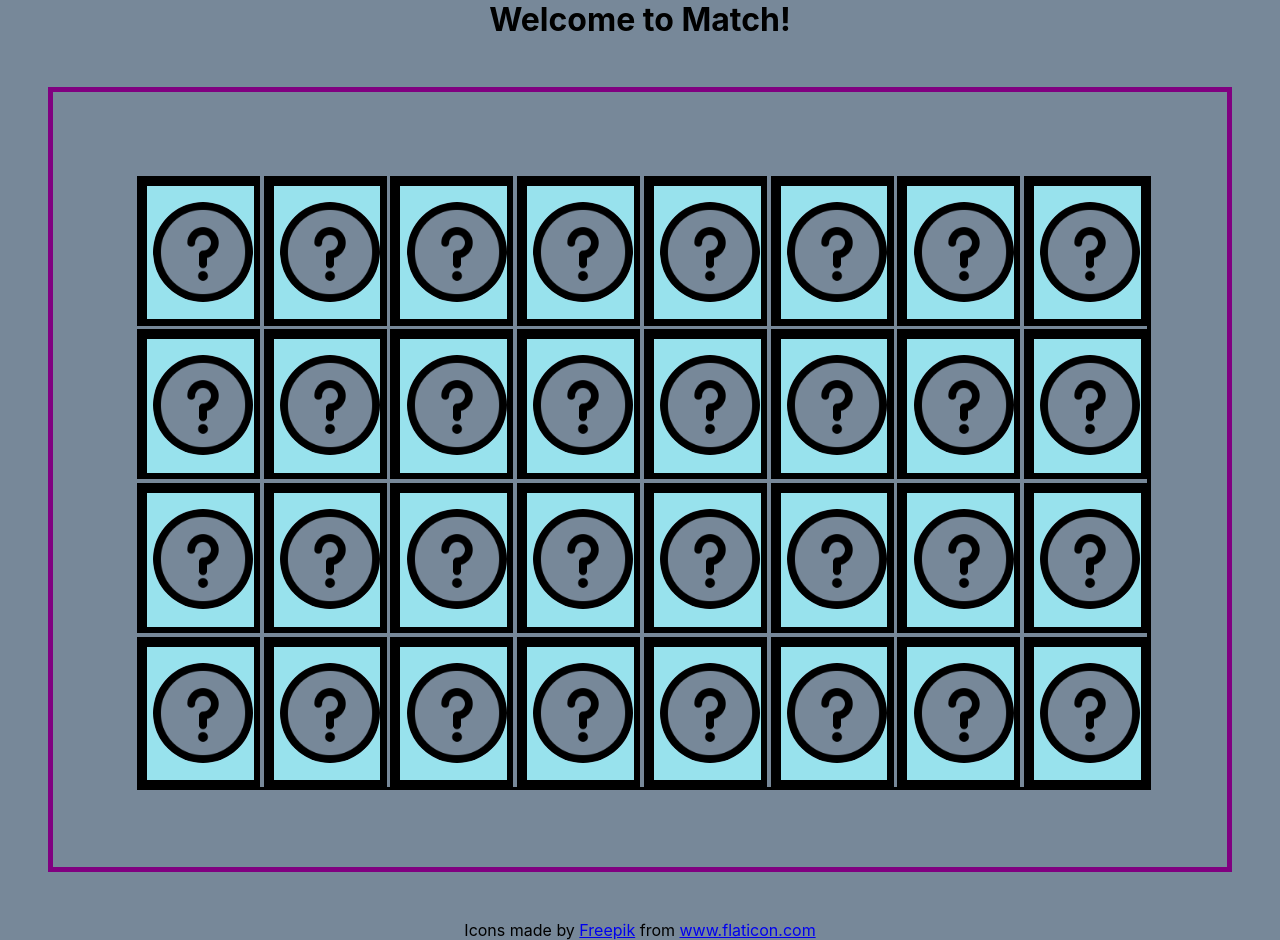
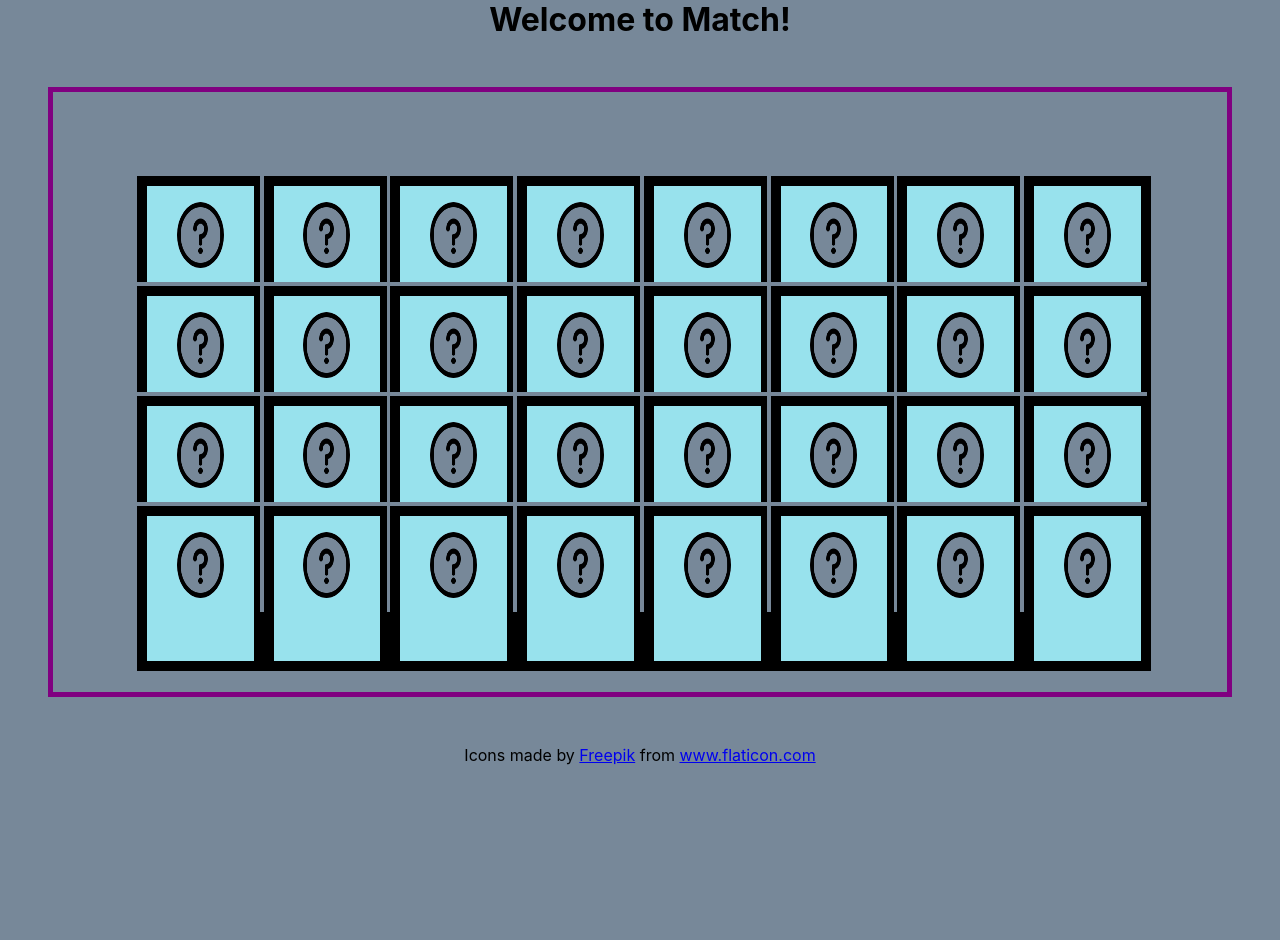
Before and after one commit to TheEugeniaKim/match, a React (Create React App) app in the folder match/: page / in a window 1280 px wide. After the commit the page ends 800 px from the top, so only its background shows below. Built offline with nearby package versions, Linux system fonts and the light colour scheme; data requests are answered from the project's data file.

Commit message:
new databse of 32 cards

```diff
--- a/match/db.json
+++ b/match/db.json
@@ -56,11 +56,6 @@
       "symbol": "/card_images/monkey.png"
     },
     {
-      "id": 12,
-      "name":"beaver",
-      "symbol": "/card_images/beaver.png"
-    },
-    {
       "id": 13,
       "name":"penguin",
       "symbol": "/card_images/penguin.png"
@@ -79,6 +74,91 @@
       "id": 16,
       "name":"walrus",
       "symbol": "/card_images/walrus.png"
+    },
+    {
+      "id": 17,
+      "name": "zebra",
+      "symbol": "/card_images/zebra.png"
+    },
+    {
+      "id": 18,
+      "name":"beaver",
+      "symbol": "/card_images/beaver.png"
+    },
+    {
+      "id": 19,
+      "name":"cat",
+      "symbol": "/card_images/cat.png"
+    },
+    {
+      "id": 20,
+      "name":"chick",
+      "symbol": "/card_images/chick.png"
+    },
+    {
+      "id": 21,
+      "name":"cow",
+      "symbol": "/card_images/cow.png"
+    },
+    {
+      "id": 22,
+      "name":"dog",
+      "symbol": "/card_images/dog.png"
+    },
+    {
+      "id": 23,
+      "name":"donkey",
+      "symbol": "/card_images/donkey.png"
+    },
+    {
+      "id": 24,
+      "name":"duck",
+      "symbol": "/card_images/duck.png"
+    },
+    {
+      "id": 25,
+      "name":"elephant",
+      "symbol": "/card_images/elephant.png"
+    },
+    {
+      "id": 26,
+      "name":"hen",
+      "symbol": "/card_images/hen.png"
+    },
+    {
+      "id": 27,
+      "name":"lion",
+      "symbol": "/card_images/lion.png"
+    },
+    {
+      "id": 28,
+      "name":"monkey",
+      "symbol": "/card_images/monkey.png"
+    },
+    {
+      "id": 29,
+      "name":"penguin",
+      "symbol": "/card_images/penguin.png"
+    },
+    {
+      "id": 30,
+      "name":"pig",
+      "symbol": "/card_images/pig.png"
+    },
+    {
+      "id": 31,
+      "name":"polar-bear",
+      "symbol": "/card_images/polar-bear.png"
+    },
+    {
+      "id": 32,
+      "name":"walrus",
+      "symbol": "/card_images/walrus.png"
+    },
+    {
+      "id": 33,
+      "name": "zebra",
+      "symbol": "/card_images/zebra.png"
     }
   ]
 }
--- a/match/src/App.css
+++ b/match/src/App.css
@@ -20,18 +20,22 @@
 .card {
   border: 10px solid black;
   margin: 3%;
-  height: 100%;
+  height: 150%;
   width: 100%;
   padding: 5%;
   box-sizing: border-box;
   box-shadow: greenyellow;
   background-color: #98e2ed;
+  transition: transform 1s;
+
 }
 
 .symbol {
-  height: 100px;
+  height: 50%;
+  width: 50%;
   border-radius: 60%;
   margin-top: 10%;
+  margin-bottom: 10%;
 }
 
 .card-back {
--- a/match/src/components/Directions.js
+++ b/match/src/components/Directions.js
@@ -1,4 +1,8 @@
 <p>
 Welcome to match! This is a memory game where you have 5 minutes to correctly match
-the cards with the same animals. You can only have two cards flipped at a time.
+the cards with the same animal by turning over cards in pairs.
+<br/>
+If you run out of time you lose.
+<br/>
+If you correctly match all of the cards before time runs out you win.
 </p>
--- a/match/src/components/GameArea.js
+++ b/match/src/components/GameArea.js
@@ -11,19 +11,31 @@ class GameArea extends React.Component {
 		return this.fetchCards()
 	}
 
+	shuffleCards = (array) => {
+		let j = Math.floor(Math.random() * (array.length))
+		for (let i = array.length - 1; i > 0; i--){
+			[array[i], array[j]] = [array[j], array[i]]
+		}
+		return array
+	}
+
+
 	fetchCards = () => {
 		let url= 'http://localhost:3000/cards'
 		fetch(url)
 		.then(response => response.json())
-		.then(cards => this.setState({
-			cards: [...cards,...cards]
-		}))
+		.then(array => {
+			const cards = [...array]
+			this.setState({
+				cards: this.shuffleCards(cards)
+			})
+		})
 	}
 
   render () {
-    return(
+		return(
       <div className="board">
-        <GameBoard cards = {this.state.cards} />
+        <GameBoard cards={this.state.cards} />
       </div>
     )
 
--- a/match/src/components/GameBoard.js
+++ b/match/src/components/GameBoard.js
@@ -4,29 +4,27 @@ import MatchCard from './MatchCard'
 class GameBoard extends React.Component {
 
 	state = {
-
+		flippedCards: [],
+		match: 0
 	}
 
-	shuffleCards = (array) => {
-		for (var i = array.length - 1; i>0; i-- ){
-			var j = Math.floor(Math.random() * (i + 1))
-			var temp = array[i]
-			array[i] = array[j]
-			array[j] = temp
-		}
-	}
+	setFlippedCards = (cardObj) => {
+		return this.setState({
+			flipCards: [...cardObj]
+		})
+}
 
 	render(){
-		let deck = this.shuffleCards(this.props.cards)
-		return(this.props.cards.map(card => {
+		return this.props.cards.map(card => {
 			return (
 				<MatchCard
+					setFlippedCards={this.setFlippedCards}
 					name={card.name}
 					symbol={card.symbol}
 					key={card.id}
 				/>
 			)
-		}))
+		})
 	}
 }
 
--- a/match/src/components/MatchCard.js
+++ b/match/src/components/MatchCard.js
@@ -6,16 +6,19 @@ class MatchCard extends React.Component {
     front: false
   }
 
-  handleClick = () => {
+  handleClick = (id, name) => {
+    let cardObj = {id,name}
+    this.props.setFlippedCards(cardObj)
+
     return this.setState({
       front: !this.state.front
     })
   }
 
+  // this.handleClick(this.props.id, this.props.name)
   render() {
-    console.log("props", this.props)
     return (
-      <div onClick={this.handleClick}>
+      <div onClick={null}>
         <div className="card">
           <h3 className="card-text"> { this.state.front ? this.props.name : "" } </h3>
           <img src={this.state.front ? this.props.symbol : "/question.png"} alt={this.props.name} className="symbol" />
```
Also changed, not shown: match/src/components/Winner.js (added).
